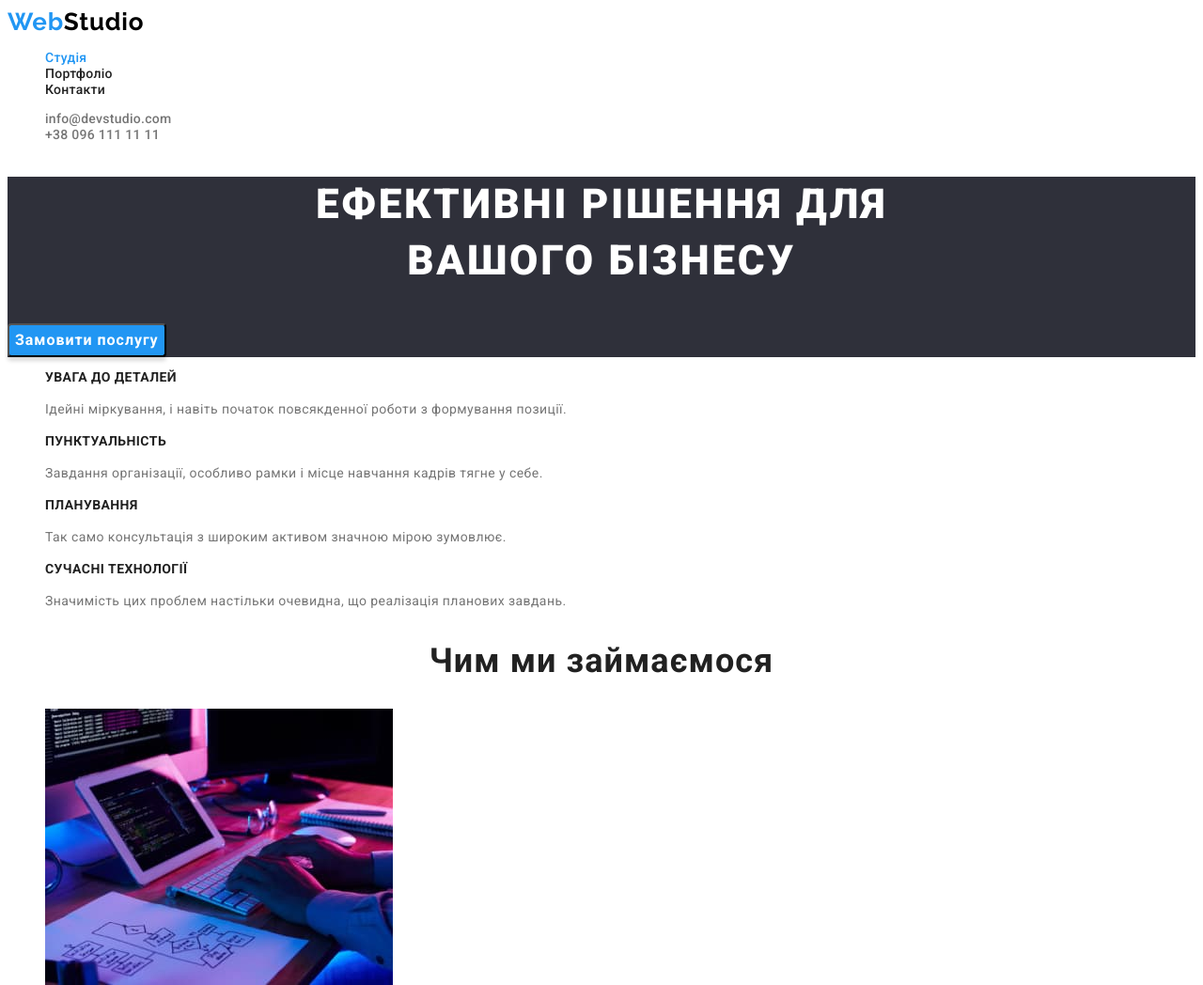
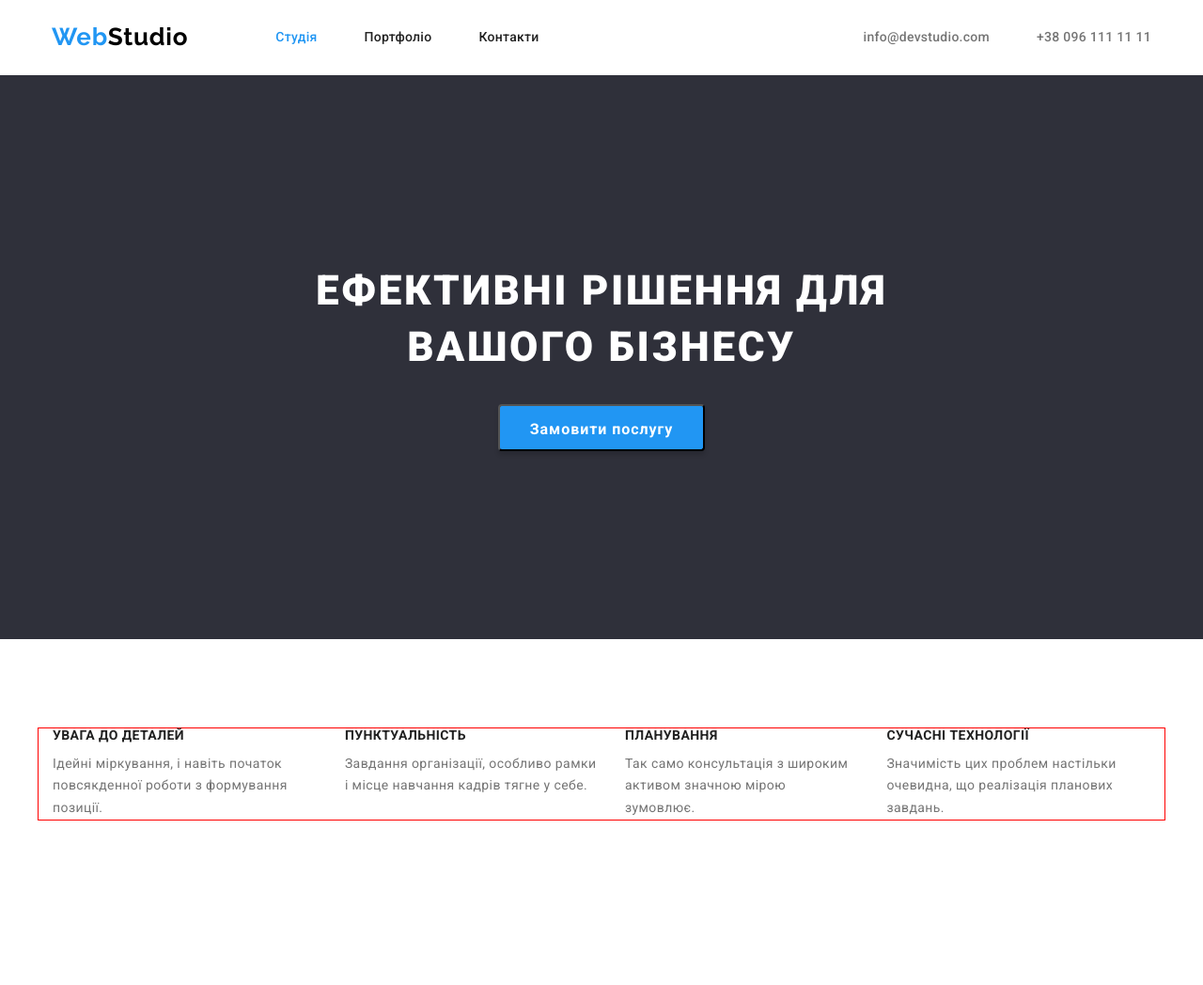
Before and after one commit to LexusGr/goit-markup-hw-03, a plain HTML site: page index.html in a window 1280 px wide. Shown: the top 1048 px of the page at 94% size. Drawn offline with nearby package versions, Linux system fonts and the light colour scheme.

Commit message:
add position smg

```diff
--- a/css/styles.css
+++ b/css/styles.css
@@ -11,12 +11,49 @@
   --primery-black: #000000;
   --primery-gray: #eeeeee;
 }
+html {
+  box-sizing: border-box;
+}
+*,
+*::before,
+*::after {
+  box-sizing: inherit;
+}
 
 body {
   font-family: 'Roboto', 'Raleway', sans-serif;
   background: var(--primery-wight);
   color: var(--primery-text-color);
   font-size: 14px;
+}
+p,
+h1,
+h2,
+h3,
+h4,
+h5,
+h6 {
+  margin: 0;
+}
+ul,
+ol {
+  margin: 0;
+  padding-left: 0;
+}
+button {
+  cursor: pointer;
+}
+address {
+  font-style: normal;
+}
+img {
+  display: block;
+  max-width: 100%;
+  height: auto;
+}
+.section {
+  padding-top: 94px;
+  padding-bottom: 94px;
 }
 .visually-hidden {
   position: absolute;
@@ -37,10 +74,14 @@ body {
   list-style: none;
 }
 .button {
-  color: var(--primery-wight);
   background-color: var(--accent-color);
 }
-
+.container {
+  width: 1200px;
+  padding-left: 15px;
+  padding-right: 15px;
+  margin: 0 auto;
+}
 /* header-nav */
 
 .header-link {
@@ -53,10 +94,11 @@ body {
 .header-link.current {
   color: var(--accent-color);
 }
-/* .header {
+.header {
+  padding-top: 24px;
+  padding-bottom: 25px;
 }
-.header-nav {
-} */
+
 .header-logo {
   font-family: 'Raleway';
   font-weight: 700;
@@ -64,16 +106,28 @@ body {
   line-height: 1.19;
   letter-spacing: 0.03em;
   color: var(--accent-color);
+  margin-right: 93px;
 }
 .logo-text {
   color: var(--primery-black);
 }
 .header-link {
   font-weight: 500;
-
   line-height: 1.14;
   letter-spacing: 0.02em;
   color: var(--primery-text-color);
+}
+.header-navlist,
+.header-contlist,
+.header-nav,
+.header-container {
+  display: flex;
+  align-items: center;
+  justify-content: space-between;
+}
+.header-navlist,
+.header-contlist {
+  gap: 50px;
 }
 /*
 .header-item {
@@ -82,7 +136,6 @@ body {
 } */
 .contlist-link {
   font-weight: 500;
-
   line-height: 1.14;
   letter-spacing: 0.02em;
   color: var(--secondory-text-color);
@@ -93,7 +146,9 @@ body {
 }
 /* .header-contlist-item {
 } */
-/* header-contlist */
+/* .header-contlist {
+  margin-left: auto;
+} */
 
 /* hero */
 
@@ -101,42 +156,58 @@ body {
   background: var(--therd-background-color);
   color: var(--primery-wight);
 }
+.container-hero {
+  padding: 200px;
+
+  text-align: center;
+}
+
 .hero-title {
   font-weight: 900;
   font-size: 44px;
   line-height: 1.36;
-  /* or 136% */
-  text-align: center;
   letter-spacing: 0.06em;
   text-transform: uppercase;
+  max-width: 696px;
+  margin: 0 auto;
 }
-/* поменять наследуемость для кнопки */
+
 .hero-button {
-  box-shadow: 0px 4px 4px rgba(0, 0, 0, 0.15);
-  border-radius: 4px;
-  cursor: pointer;
+  color: var(--primery-wight);
+
   font-family: 'Roboto';
   font-style: normal;
   font-weight: 700;
   font-size: 16px;
   line-height: 1.88;
-  display: flex;
-  align-items: center;
-  text-align: center;
+
   letter-spacing: 0.06em;
+
+  margin-top: 30px;
+  padding: 10px 32px;
+  min-width: 216px;
+  height: 50px;
+  box-shadow: 0px 4px 4px rgba(0, 0, 0, 0.15);
+  border-radius: 4px;
 }
+
 .hero-button:hover,
 .hero-button:focus {
   background: var(--secondory-accent-color);
 }
 
 /* features */
-
+.container-features {
+  border: 1px solid red;
+}
 /* .features {
 
 } */
-/* .features-list {
-} */
+.features-list {
+  display: flex;
+  gap: 30px;
+  justify-content: center;
+}
 
 /* .features-item {
 } */
@@ -151,37 +222,48 @@ body {
   line-height: 1.71;
   letter-spacing: 0.03em;
   color: var(--secondory-text-color);
+  margin-top: 10px;
 }
 
 /* engage */
+
 .section-title {
   font-size: 36px;
   line-height: 1.17;
   text-align: center;
   letter-spacing: 0.03em;
 }
-/* .engage-title {
-} */
+.engage-list {
+  display: flex;
+  gap: 30px;
+  margin-top: 50px;
+  justify-content: center;
+}
 
 /* team */
 .team {
   background-color: var(--secondory-background-color);
 }
-/* .team-title {
-
-} */
+.team-list {
+  display: flex;
+  gap: 30px;
+  margin-top: 50px;
+  justify-content: center;
+}
 .team-list .team-name {
   font-weight: 500;
   font-size: 16px;
   line-height: 1.18;
   text-align: center;
   letter-spacing: 0.03em;
+  margin-top: 30px;
 }
 .team-list .team-position {
   font-size: 16px;
   line-height: 1.18;
   text-align: center;
   letter-spacing: 0.03em;
+  margin-top: 10px;
   color: var(--secondory-text-color);
 }
 .team .team-item {
@@ -199,9 +281,7 @@ body {
 .footer .logo-text {
   color: var(--primery-wight);
 }
-.footer-address {
-  font-style: normal;
-}
+
 .address-link {
   line-height: 1.71;
   letter-spacing: 0.03em;
--- a/index.html
+++ b/index.html
@@ -11,11 +11,15 @@
     <link
         href="https://fonts.googleapis.com/css2?family=Raleway:wght@700&family=Roboto:wght@400;500;700;900&display=swap"
         rel="stylesheet">
+    <link rel="stylesheet" href="https://cdnjs.cloudflare.com/ajax/libs/modern-normalize/1.1.0/modern-normalize.min.css"
+        integrity="sha512-wpPYUAdjBVSE4KJnH1VR1HeZfpl1ub8YT/NKx4PuQ5NmX2tKuGu6U/JRp5y+Y8XG2tV+wKQpNHVUX03MfMFn9Q=="
+        crossorigin="anonymous" referrerpolicy="no-referrer" />
     <link rel="stylesheet" href="./css/styles.css">
 </head>
 
 <body class="sait-body">
     <header class="header">
+        <div class="container header-container">
             <nav class="header-nav">
                 <a class="header-logo link" href="./index.html">
                     Web<span class="logo-text">Studio</span></a>
@@ -33,14 +37,18 @@
                     <a class="contlist-link link" href="tel:+380961111111">+38 096 111 11 11</a>
                 </li>
             </ul>
+        </div>
     </header>
 
     <main>
         <section class="hero">
-            <h1 class="hero-title">Ефективні рішення для <br /> вашого бізнесу</h1>
+            <div class="container container-hero">
+                <h1 class="hero-title">Ефективні рішення для вашого бізнесу</h1>
                 <button class="hero-button button" type="button">Замовити послугу</button>
+            </div class="container">
         </section>
-        <section class="features">
+        <section class="features section">
+            <div class="container container-features">
                 <h2 class="visually-hidden">Наші особливості</h2>
                 <ul class="features-list list">
                     <li class="features-item">
@@ -65,8 +73,9 @@
                         </p>
                     </li>
                 </ul>
+            </div>
         </section>
-        <section class="engage">
+        <section class="engage section">
             <h2 class="engage-title section-title">Чим ми займаємося</h2>
             <ul class="engage-list list">
                 <li class="engage-item">
@@ -80,7 +89,8 @@
                 </li>
             </ul>
         </section>
-        <section class="team">
+        <section class="team section">
+            <div class="container">
                 <h2 class="team-title section-title">Наша команда</h2>
                 <ul class="team-list list">
                     <li class="team-item">
@@ -104,9 +114,11 @@
                         <p class="team-position" lang="en">UI Designer</p>
                     </li>
                 </ul>
+            </div>
         </section>
     </main>
     <footer class="footer">
+        <div class="container">
             <a class="header-logo link" href="./index.html">
                 Web<span class="logo-text">Studio</span></a>
             <address class="footer-address">
@@ -120,6 +132,7 @@
                     <li class="address-item"><a class="address-contlink link" href="">+38 096 111 11 11</a></li>
                 </ul>
             </address>
+        </div>
     </footer>
 </body>
 
```
Also changed, not shown: portfolio.html (+16 -7 lines). Lines whose indentation alone changed are shown as unchanged.
